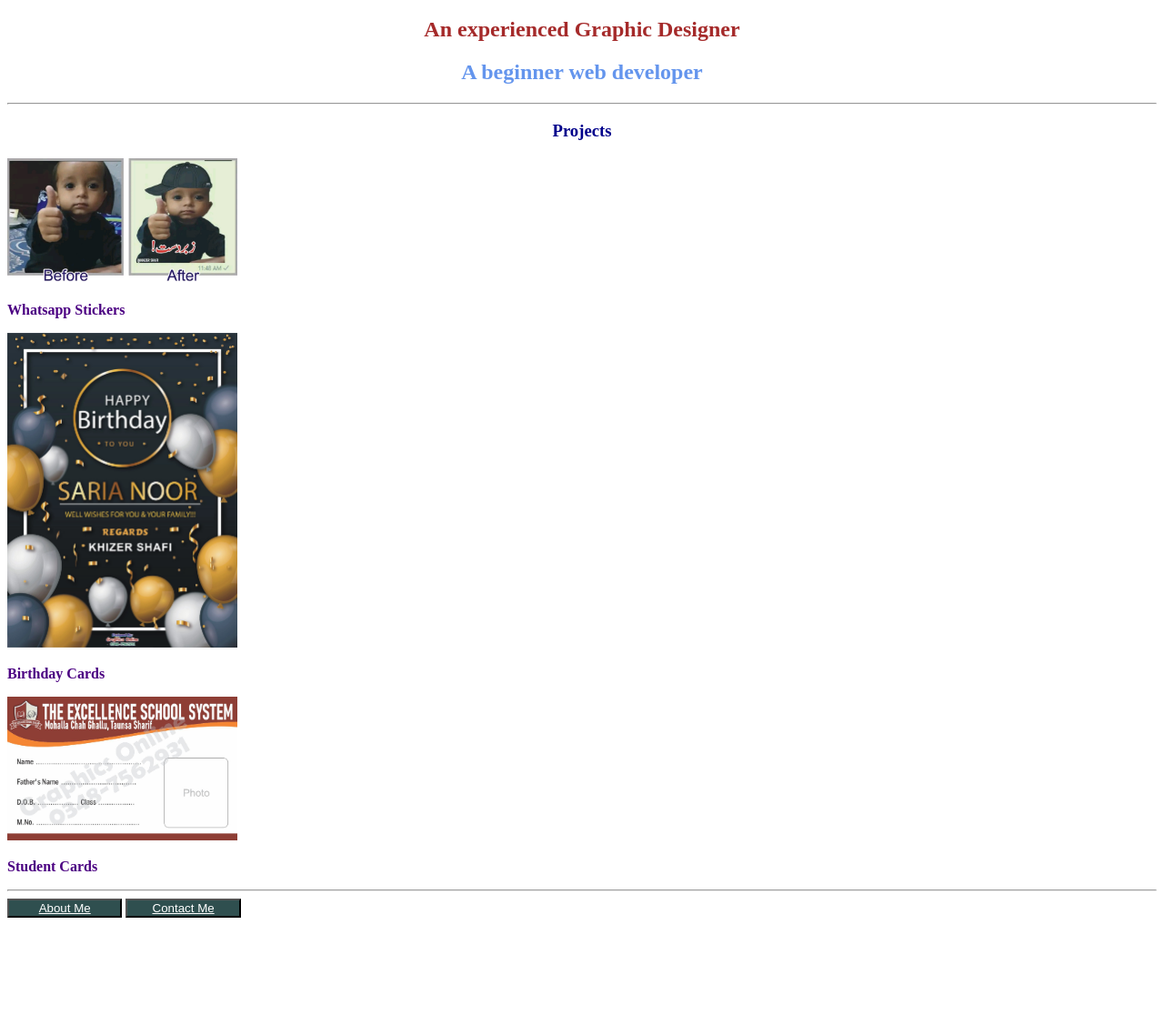
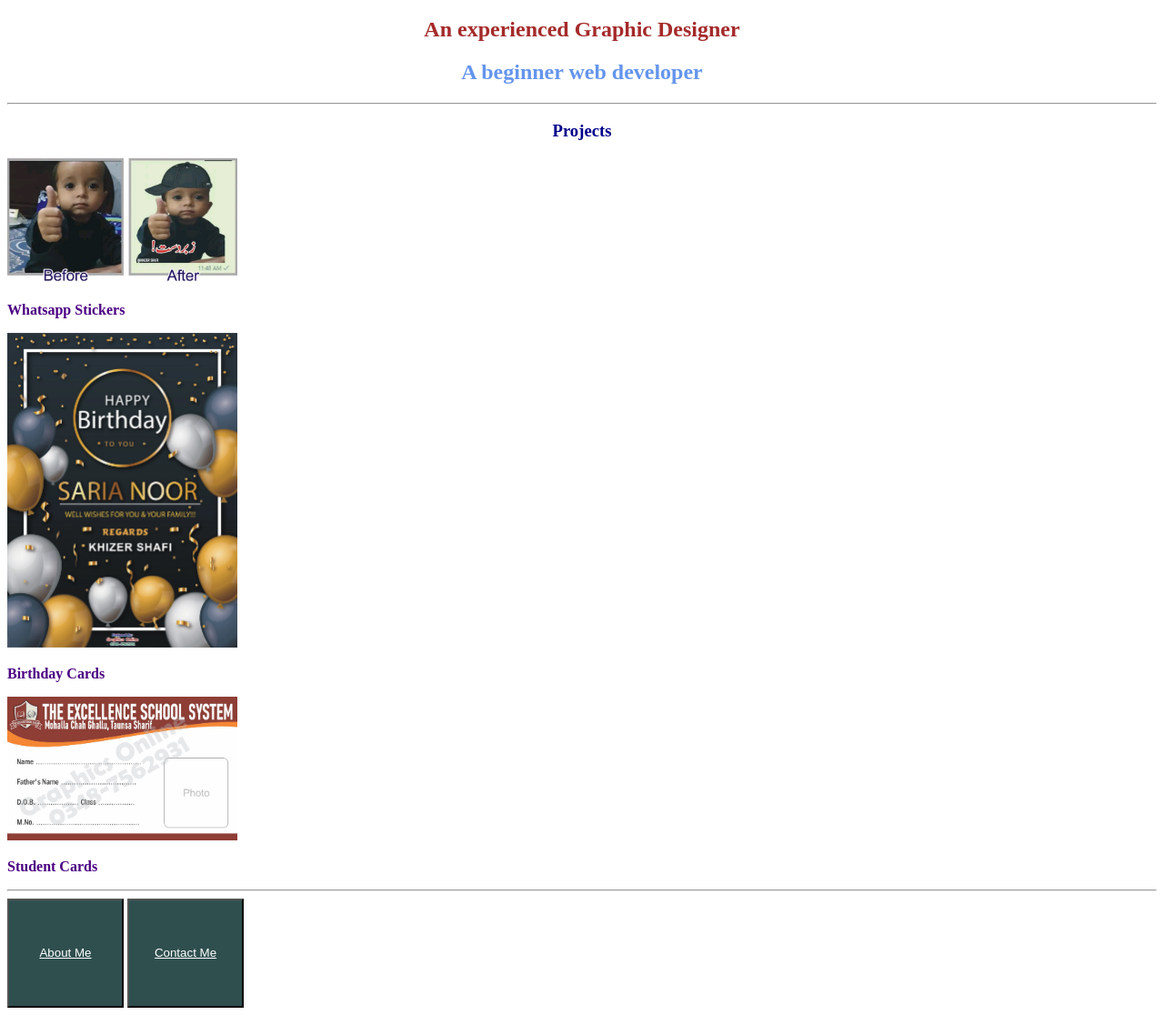
Before and after one commit to KhizerShafi/-KhizerShafi-, a plain HTML site: page index.html in a window 1280 px wide. Shown: the part 61-1177 px from the top of the page at 91% size. Before the commit the page ends 1078 px from the top, so only its background shows below. Drawn offline with Linux system fonts and the light colour scheme.

Commit message:
style.css

```diff
--- a/style.css
+++ b/style.css
@@ -26,8 +26,8 @@ h2{
 }
 button{
     background-color: darkslategrey;
-    height:15%;
-    width:10%;
+    height:15vh;
+    width:10vw;
         }
 button a{
     color: white;
```
